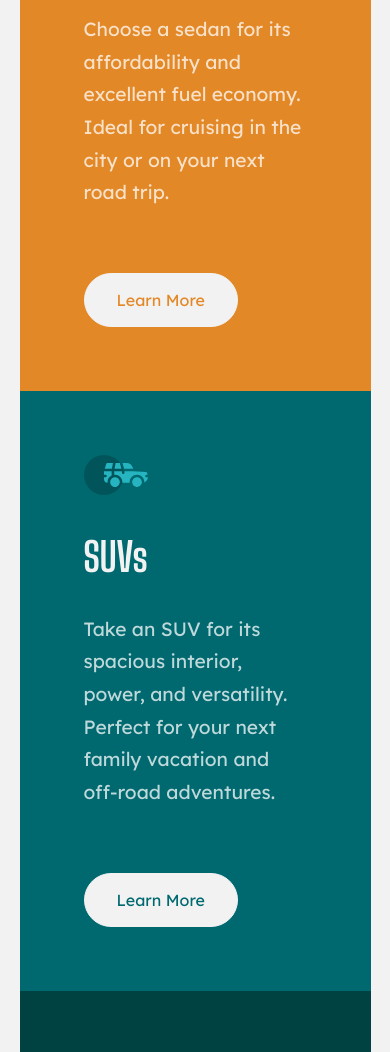
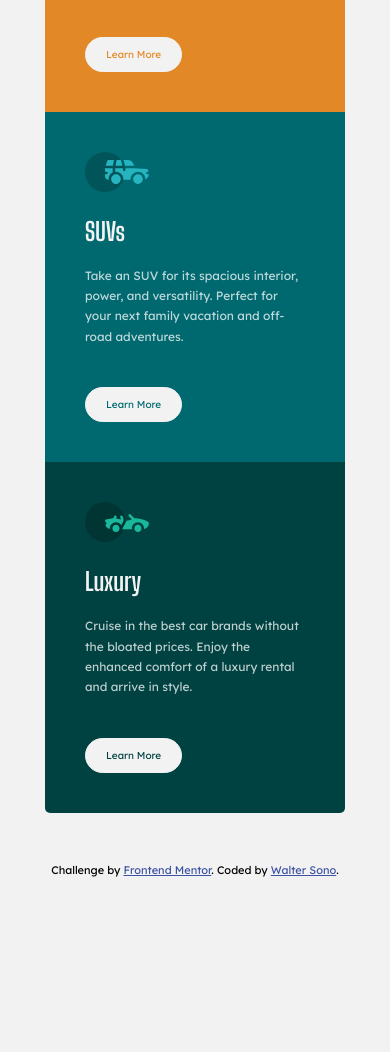
Before and after one commit to waltersono/3-column_preview_card, a plain HTML site: page index.html in a window 390 px wide. Shown: the part 289-1341 px from the top of the page. After the commit the page ends 1166 px from the top, so only its background shows below. Drawn offline with Linux system fonts and the light colour scheme.

Commit message:
Change media query unit from px to em Add media query for 350px width devices Change html markup to be me accessible Change links description on README.md file

```diff
--- a/index.html
+++ b/index.html
@@ -14,49 +14,43 @@
 <body>
   <div class="container">
     <div class="card-box">
-      <div class="card__item card__item--orange">
-        <img src="/images/icon-sedans.svg" alt="" class="card__icon">
-        <div class="card__title">Sedans</div>
+      <article class="card__item card__item--orange">
+        <img src="/images/icon-sedans.svg" alt="Sedan card icon" class="card__icon">
+        <h2 class="card__title">Sedans</h2>
         <p class="card__paragraph">
           Choose a sedan for its affordability and excellent fuel economy. Ideal for cruising in the city
           or on your next road trip.
         </p>
-        <a href="#" class="card__button card__button--orange">Learn More</a>
-      </div>
+        <a href="#" title="Learn more about Sedan cars" class="card__button card__button--orange">Learn More</a>
+      </article>
 
-      <div class="card__item card__item--cyan">
-        <img src="/images/icon-suvs.svg" alt="" class="card__icon">
-        <div class="card__title">SUVs</div>
+      <article class="card__item card__item--cyan">
+        <img src="/images/icon-suvs.svg" alt="SUVs car icon" class="card__icon">
+        <h2 class="card__title">SUVs</h2>
         <p class="card__paragraph">
           Take an SUV for its spacious interior, power, and versatility. Perfect for your next family vacation
           and off-road adventures.
         </p>
-        <a href="#" class="card__button card__button--cyan">Learn More</a>
-      </div>
-      <div class="card__item card__item--dark-cyan">
-        <img src="/images/icon-luxury.svg" alt="" class="card__icon">
-        <div class="card__title">Luxury</div>
+        <a href="#" title="Learn more about SUV cars" class="card__button card__button--cyan">Learn More</a>
+      </article>
+      <article class="card__item card__item--dark-cyan">
+        <img src="/images/icon-luxury.svg" alt="Luxury car icon" class="card__icon">
+        <h2 class="card__title">Luxury</h2>
         <p class="card__paragraph">
           Cruise in the best car brands without the bloated prices. Enjoy the enhanced comfort of a luxury
           rental and arrive in style.
         </p>
-        <a href="#" class="card__button card__button--dark-cyan">Learn More</a>
-      </div>
+        <a href="#" title="Learn more about Luxury cars" class="card__button card__button--dark-cyan">Learn
+          More</a>
+      </article>
     </div>
   </div>
-
-
-
-
-
-
-
-
-
-  <div class="attribution">
-    Challenge by <a href="https://www.frontendmentor.io?ref=challenge" target="_blank">Frontend Mentor</a>.
-    Coded by <a href="https://wwww.linkedin.com/in/waltersono">Walter Sono</a>.
-  </div>
+  <footer>
+    <div class="attribution">
+      Challenge by <a href="https://www.frontendmentor.io?ref=challenge" target="_blank">Frontend Mentor</a>.
+      Coded by <a href="https://wwww.linkedin.com/in/waltersono">Walter Sono</a>.
+    </div>
+  </footer>
 </body>
 
 </html>
--- a/style.css
+++ b/style.css
@@ -2,7 +2,6 @@
     --color-orange: hsl(31, 77%, 52%);
     --color-cyan: hsl(184, 100%, 22%);
     --color-dark-cyan: hsl(179, 100%, 13%);
-
     --color-white: hsla(0, 0%, 100%, 0.75);
     --color-gray: hsl(0, 0%, 95%);
 }
@@ -27,8 +26,8 @@ body {
 }
 
 .container {
-    max-width: 1440px;
-    width: 90%;
+    max-width: 30rem;
+    width: 80%;
     margin: 5rem auto;
 }
 
@@ -54,7 +53,6 @@ body {
 }
 
 .card__icon {
-    fill: var(--color-white);
     margin-bottom: 2rem;
 }
 
@@ -113,7 +111,16 @@ body {
     color: hsl(228, 45%, 44%);
 }
 
-@media (min-width: 1440px) {
+@media (max-width: 25em) {
+    html {
+        font-size: 62.5%;
+    }
+}
+
+@media (min-width: 78.125em) {
+    .container {
+        max-width: 90rem;
+    }
     .card-box {
         display: flex;
     }
```
Also changed, not shown: 1 other file.
